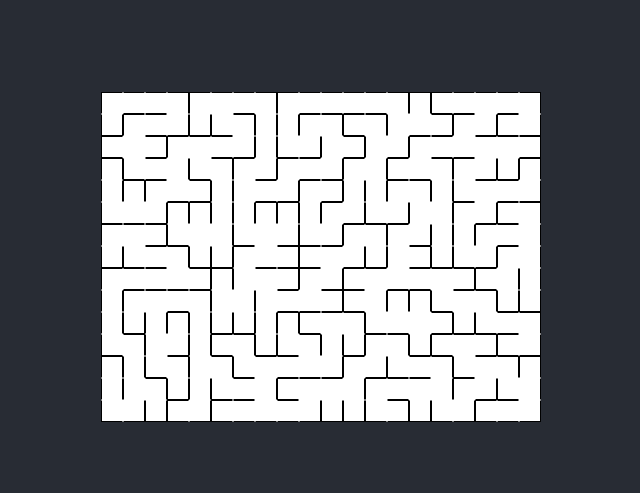
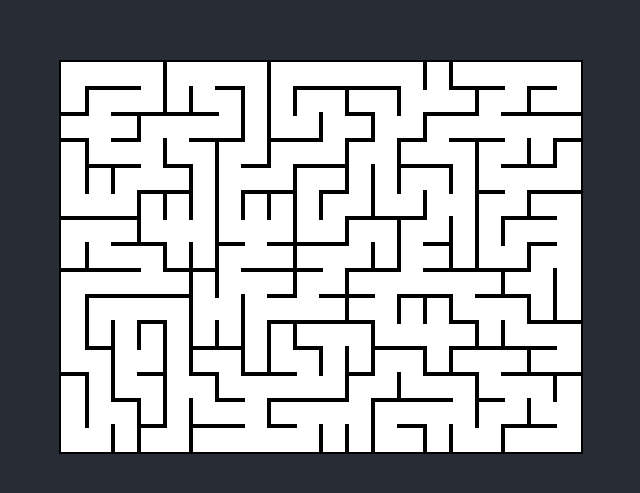
Before and after one commit to ob-ivan/maze-generator, a React (Create React App) app: page / in a window 1280 px wide. Shown: the part 143-636 px from the top of the page, without its empty margins (319-959 px from the left). Built offline with nearby package versions, Linux system fonts and the light colour scheme.

Commit message:
Make smooth borders between cells

```diff
--- a/src/index.css
+++ b/src/index.css
@@ -16,6 +16,8 @@ code {
 
 .maze--table {
     background: white;
+    --cell-size: 30px;
+    --border-width: 2px;
 }
 
 .maze--row {
@@ -23,9 +25,9 @@ code {
 }
 
 .maze--cell {
-  border: 1px solid white;
-  height: 20px;
-  width: 20px;
+    height: var(--cell-size);
+    margin: calc(0px - var(--border-width));
+    width: var(--cell-size);
 }
 
 .maze--cell__block {
@@ -33,17 +35,71 @@ code {
 }
 
 .maze--cell__wall-up {
-  border-top: 1px solid black;
+    background: linear-gradient(to bottom, black var(--border-width), rgba(0, 0, 0, 0) 0);
 }
 
 .maze--cell__wall-right {
-  border-right: 1px solid black;
+    background: linear-gradient(to left, black var(--border-width), rgba(0, 0, 0, 0) 0);
 }
 
 .maze--cell__wall-down {
-  border-bottom: 1px solid black;
+    background: linear-gradient(to top, black var(--border-width), rgba(0, 0, 0, 0) 0);
 }
 
 .maze--cell__wall-left {
-  border-left: 1px solid black;
+    background: linear-gradient(to right, black var(--border-width), rgba(0, 0, 0, 0) 0);
 }
+
+.maze--cell__wall-up.maze--cell__wall-right {
+    background: linear-gradient(to bottom, black var(--border-width), rgba(0, 0, 0, 0) 0),
+    linear-gradient(to left, black var(--border-width), rgba(0, 0, 0, 0) 0);
+}
+
+.maze--cell__wall-right.maze--cell__wall-down {
+    background: linear-gradient(to left, black var(--border-width), rgba(0, 0, 0, 0) 0),
+    linear-gradient(to top, black var(--border-width), rgba(0, 0, 0, 0) 0);
+}
+
+.maze--cell__wall-down.maze--cell__wall-left {
+    background: linear-gradient(to top, black var(--border-width), rgba(0, 0, 0, 0) 0),
+    linear-gradient(to right, black var(--border-width), rgba(0, 0, 0, 0) 0);
+}
+
+.maze--cell__wall-left.maze--cell__wall-up {
+    background: linear-gradient(to right, black var(--border-width), rgba(0, 0, 0, 0) 0),
+    linear-gradient(to bottom, black var(--border-width), rgba(0, 0, 0, 0) 0);
+}
+
+.maze--cell__wall-up.maze--cell__wall-down {
+    background: linear-gradient(to bottom, black var(--border-width), rgba(0, 0, 0, 0) 0),
+    linear-gradient(to top, black var(--border-width), rgba(0, 0, 0, 0) 0);
+}
+
+.maze--cell__wall-right.maze--cell__wall-left {
+    background: linear-gradient(to left, black var(--border-width), rgba(0, 0, 0, 0) 0),
+    linear-gradient(to right, black var(--border-width), rgba(0, 0, 0, 0) 0);
+}
+
+.maze--cell__wall-up.maze--cell__wall-right.maze--cell__wall-down {
+    background: linear-gradient(to bottom, black var(--border-width), rgba(0, 0, 0, 0) 0),
+    linear-gradient(to left, black var(--border-width), rgba(0, 0, 0, 0) 0),
+    linear-gradient(to top, black var(--border-width), rgba(0, 0, 0, 0) 0);
+}
+
+.maze--cell__wall-right.maze--cell__wall-down.maze--cell__wall-left {
+    background: linear-gradient(to left, black var(--border-width), rgba(0, 0, 0, 0) 0),
+    linear-gradient(to top, black var(--border-width), rgba(0, 0, 0, 0) 0),
+    linear-gradient(to right, black var(--border-width), rgba(0, 0, 0, 0) 0);
+}
+
+.maze--cell__wall-down.maze--cell__wall-left.maze--cell__wall-up {
+    background: linear-gradient(to top, black var(--border-width), rgba(0, 0, 0, 0) 0),
+    linear-gradient(to right, black var(--border-width), rgba(0, 0, 0, 0) 0),
+    linear-gradient(to bottom, black var(--border-width), rgba(0, 0, 0, 0) 0);
+}
+
+.maze--cell__wall-left.maze--cell__wall-up.maze--cell__wall-right {
+    background: linear-gradient(to right, black var(--border-width), rgba(0, 0, 0, 0) 0),
+    linear-gradient(to bottom, black var(--border-width), rgba(0, 0, 0, 0) 0),
+    linear-gradient(to left, black var(--border-width), rgba(0, 0, 0, 0) 0);
+}
```
Lines whose indentation alone changed are shown as unchanged.
